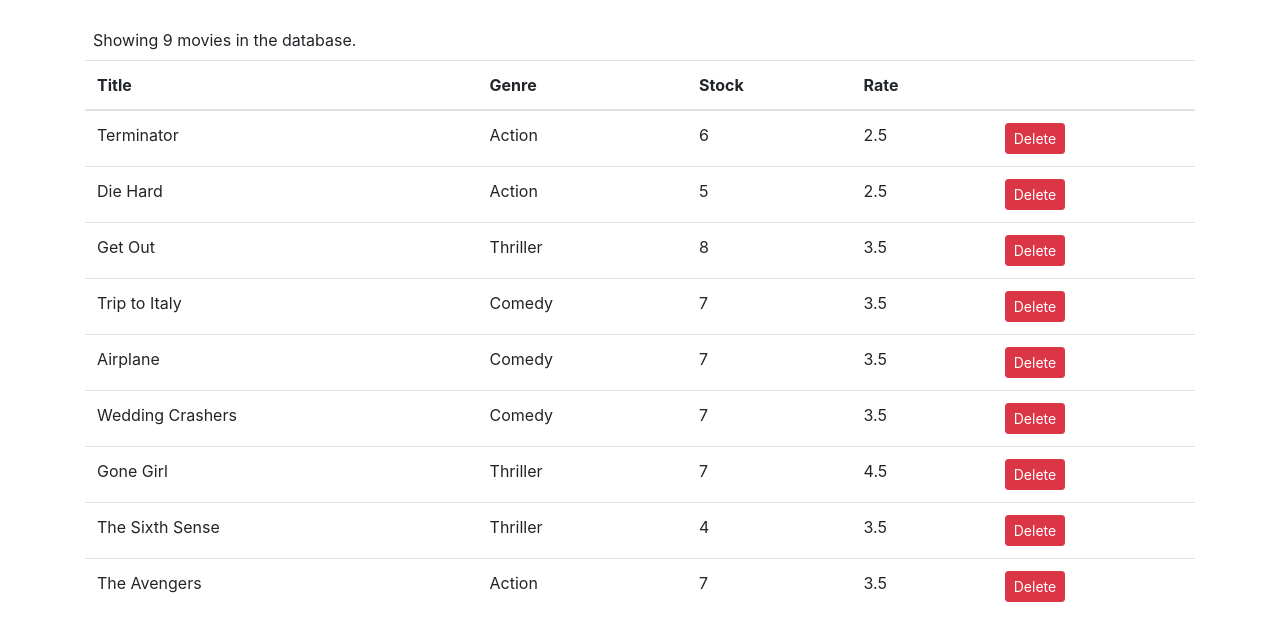
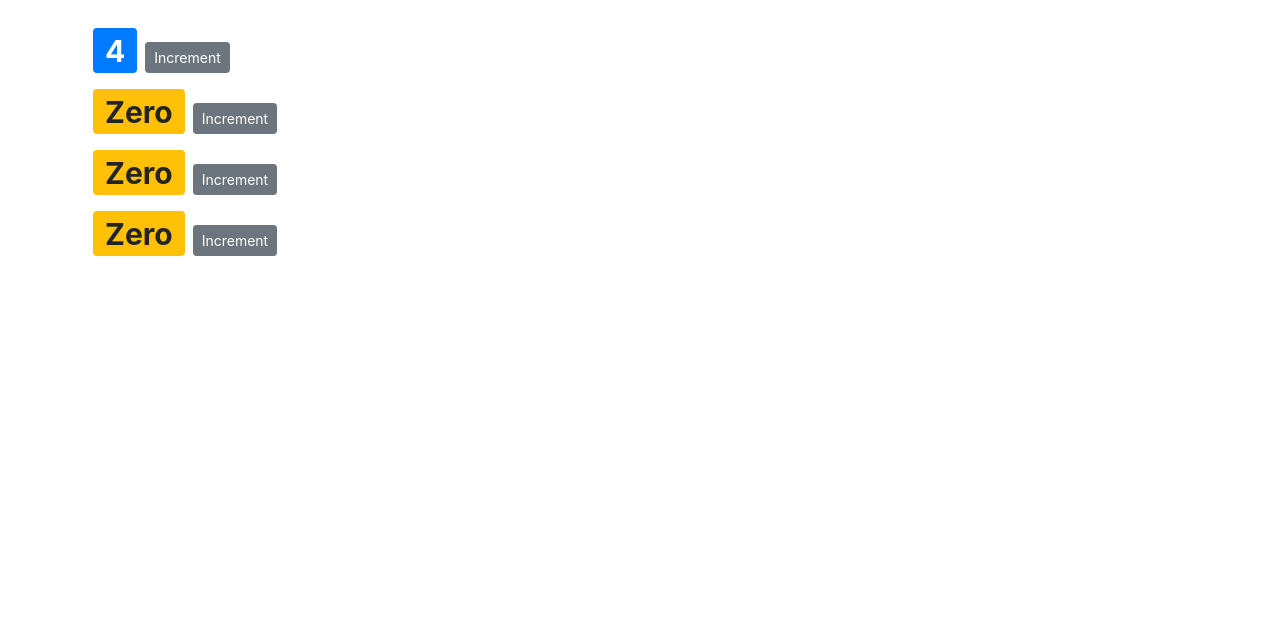
Before and after one commit to send-2-irfan/react-course, a React (Create React App) app: page / in a window 1280 px wide. Shown: the top 640 px of the page. Built offline with nearby package versions, Linux system fonts and the light colour scheme.

Commit message:
counter done with props

```diff
--- a/src/App.js
+++ b/src/App.js
@@ -1,10 +1,11 @@
 import './App.css';
+import Counters from './components/counters';
 import Movies from './components/movies';
 
 function App() {
   return (
    <main className='container'>
-      <Movies />
+      <Counters />
    </main>
   );
 }
--- a/src/components/counter.jsx
+++ b/src/components/counter.jsx
@@ -1,22 +1,13 @@
  import React, { Component, useState } from 'react';
 
  class Counter extends Component {
+
     state ={
-        count: 0,
-        tags: ['tag1', 'tag2', 'tag3']
+        value: this.props.value,
     }
 
-    threeTags(){
-        if( this.state.tags.length === 3) return <p>There are 3 tags!!!</p>;
-    }
-    constructor(){
-        super();
-        this.handleIncrement = this.handleIncrement.bind(this);
-    }
-
-    handleIncrement  = (product)=>{
-        console.log(product)
-        this.setState({ count: this.state.count + 1 });
+    handleIncrement  = ()=>{
+        this.setState({ value: this.state.value + 1 });
     }
 
 
@@ -24,21 +15,21 @@
         return (
             <div>
                 <span className={ this.getBadgeClasses() } style={{ fontSize:30 , fontWeight: 'bold'}}>{this.formatCount()}</span>
-                <button className='btn btn-secondary btn-sm' onClick={() => this.handleIncrement(this.state.count)}>Increment</button>
+                <button className='btn btn-secondary btn-sm' onClick={() => this.handleIncrement(this.state.value)}>Increment</button>
                 {/* <ul>{this.state.tags.map(tag => <li key={tag}>{tag}</li>)}</ul> */}
                 {/* { this.state.tags.length === 3 && <p>There are 3 tags!</p>} */}
-                { this.threeTags()}
+                {/* { this.threeTags()} */}
             </div>
         );
     }
 
     getBadgeClasses() {
         let classes = 'badge m-2 badge-';
-        classes += (this.state.count === 0) ? 'warning' : 'primary';
+        classes += (this.state.value === 0) ? 'warning' : 'primary';
         return classes;
     }
     formatCount(){
-        const {count} = this.state;
+        const {value: count} = this.state;
         return count === 0 ? 'Zero' : count;
     }
  }
--- /dev/null
+++ b/src/components/counters.jsx
@@ -0,0 +1,24 @@
+import React, { Component } from 'react';
+import Counter from './counter';
+
+class Counters extends Component {
+    state = {
+        counters : [
+            { id: 1, value: 4 },
+            { id: 2, value: 0 },
+            { id: 3, value: 0 },
+            { id: 4, value: 0 },
+        ]
+     }
+    render() {
+        return (
+            <div>
+                {
+                    this.state.counters.map(counter => <Counter key={counter.id} value={counter.value} />)
+                }
+            </div>
+        );
+    }
+}
+
+export default Counters;
```
